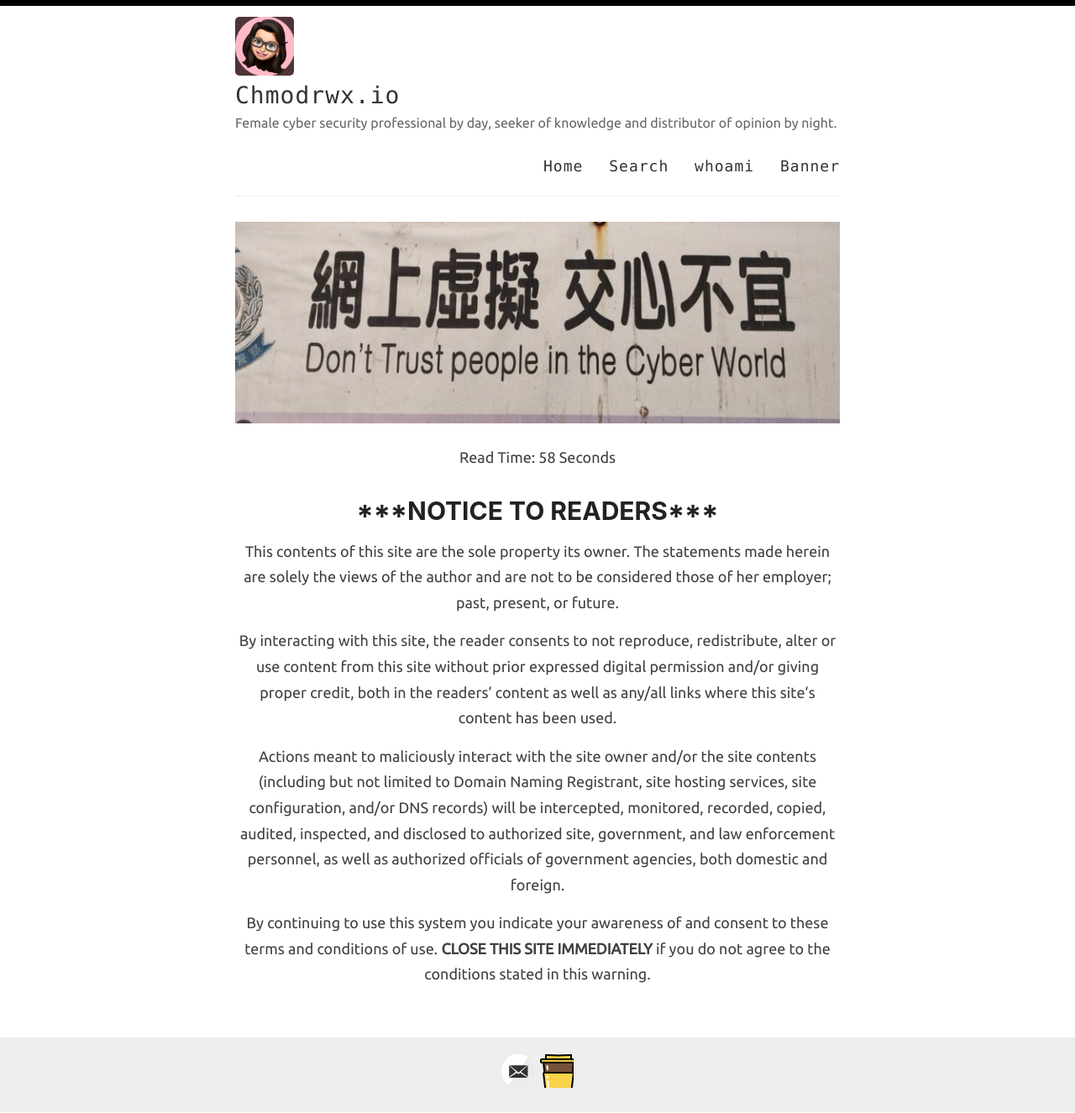
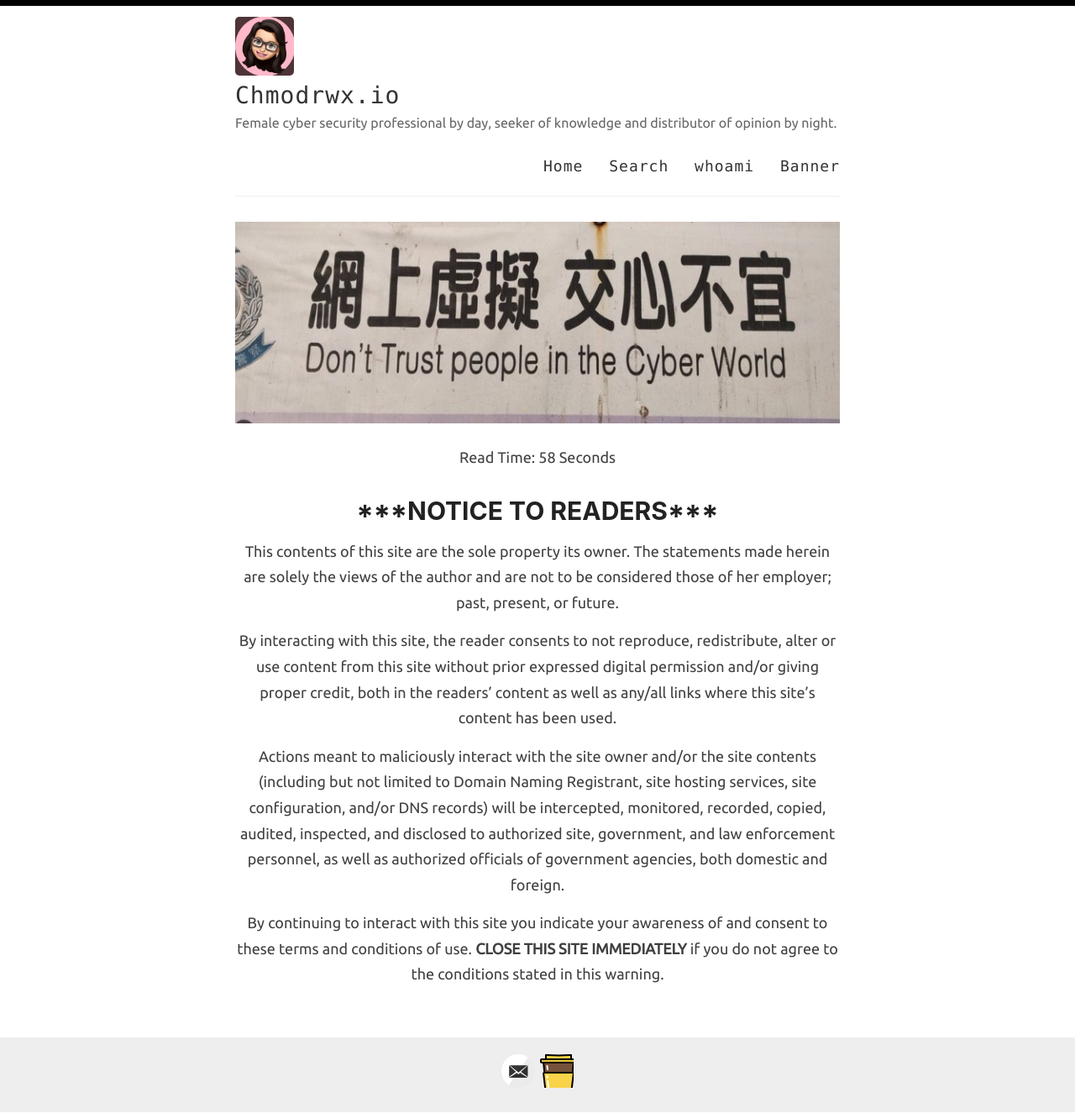
Before and after one commit to chmodrwxio/chmodrwxio.github.io, a Jekyll site: the page built from _pages/banner.md, in a window 1280 px wide. Shown: the whole page at 84% size. Built offline with Jekyll 4.4.1, drawn with Linux system fonts in a browser that asks for light colours.

Commit message:
corrected language in consent

```diff
--- a/_pages/banner.md
+++ b/_pages/banner.md
@@ -28,6 +28,6 @@ audited, inspected, and disclosed to authorized site, government, and law
 enforcement personnel, as well as authorized officials of government
 agencies, both domestic and foreign.</p>
 
-<p>By continuing to use this system you indicate your awareness of and consent
+<p>By continuing to interact with this site you indicate your awareness of and consent
 to these terms and conditions of use. <strong>CLOSE THIS SITE IMMEDIATELY</strong> if you do not
 agree to the conditions stated in this warning.</p>
```
